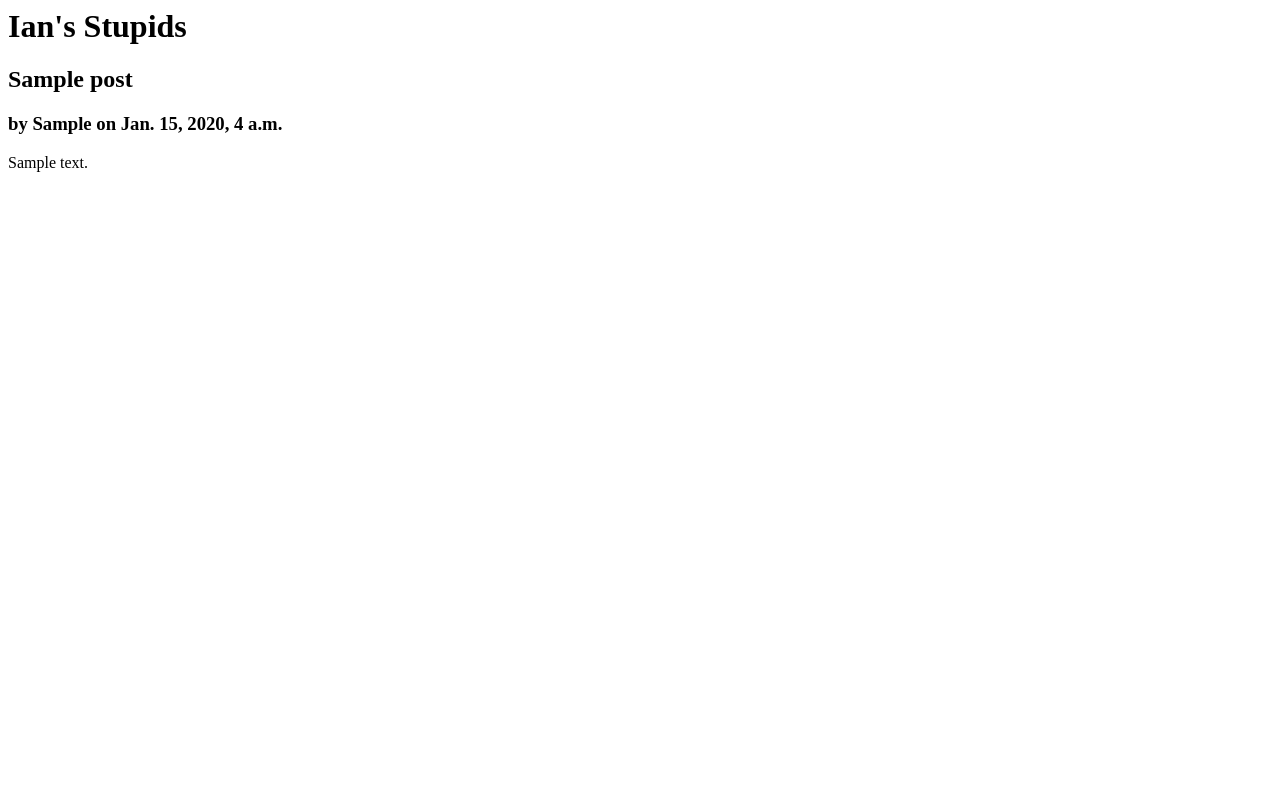
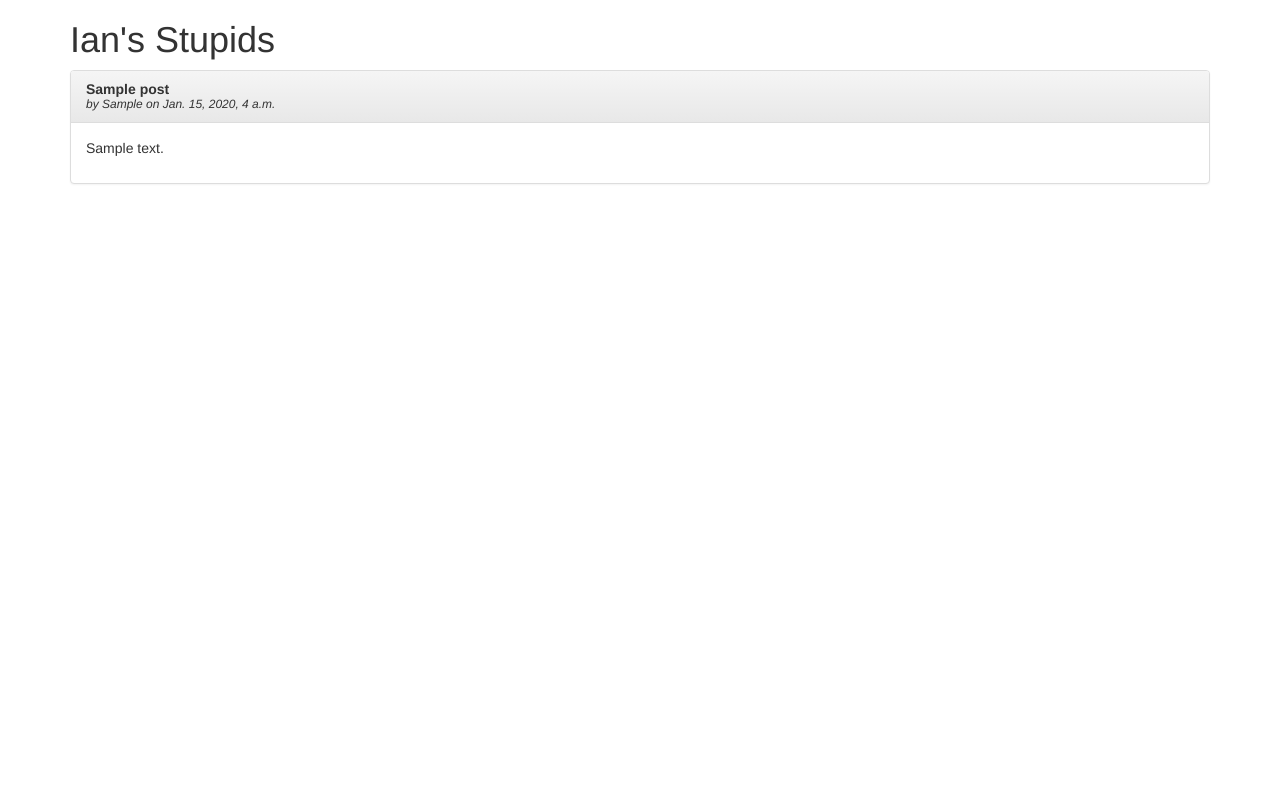
Before and after one commit to ievans3024/djangogirls, a Django app: template blog/templates/blog/post_list.html in a window 1280 px wide. Run offline with Django 3.2, Linux system fonts and the light colour scheme; the template is opened without the code that fills it: values that come from a table or form of the project are taken from there, others are empty; tables that the repository leaves empty hold one stand-in row (values such as "Sample post"); some libraries are stand-ins or nearby versions.

Commit message:
Added some style

```diff
--- a/blog/templates/blog/post_list.html
+++ b/blog/templates/blog/post_list.html
@@ -1,14 +1,36 @@
 <html>
     <head>
+        <link rel="stylesheet" href="//maxcdn.bootstrapcdn.com/bootstrap/3.2.0/css/bootstrap.min.css">
+        <link rel="stylesheet" href="//maxcdn.bootstrapcdn.com/bootstrap/3.2.0/css/bootstrap-theme.min.css">
+        <style>
+          .panel-heading > h2, .panel-heading h3 {
+              margin: 0px;
+              padding: 0px;
+              line-height: 1.2;
+          }
+          .panel-heading > h2 {
+              font-size: 14px;
+              font-weight: bold;
+          }
 
+          .panel-heading > h3 {
+              font-size: 12px;
+              font-weight: normal;
+              font-style: italic;
+          }
+        </style>
     </head>
-    <body>
+    <body class="container">
         <h1>Ian's Stupids</h1>
         {% for post in posts %}
-        <div id="post-{{ post.id }}" class="post">
-            <h2>{{ post.title }}</h2>
-            <h3>by {{ post.author.first_name }} on {{ post.published_date }}</h3>
-            <p>{{ post.text }}</p>
+        <div id="post-{{ post.id }}" class="post panel panel-default">
+            <div class="panel-heading">
+                <h2>{{ post.title }}</h2>
+                <h3>by {{ post.author.first_name }} on {{ post.published_date }}</h3>
+            </div>
+            <div class="panel-body">
+                <p>{{ post.text }}</p>
+            </div>
         </div>
         {% endfor %}
     </body>
```
